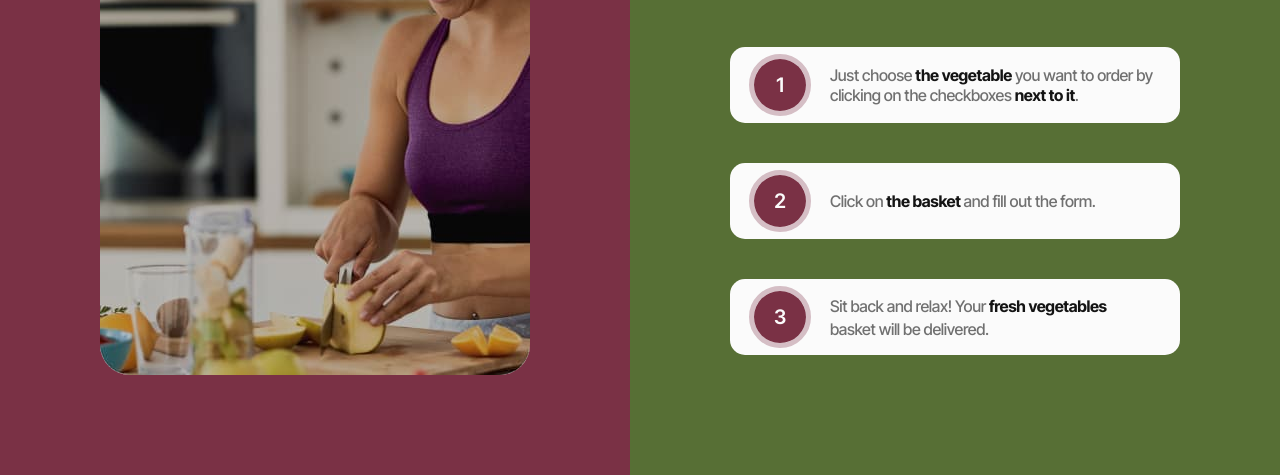
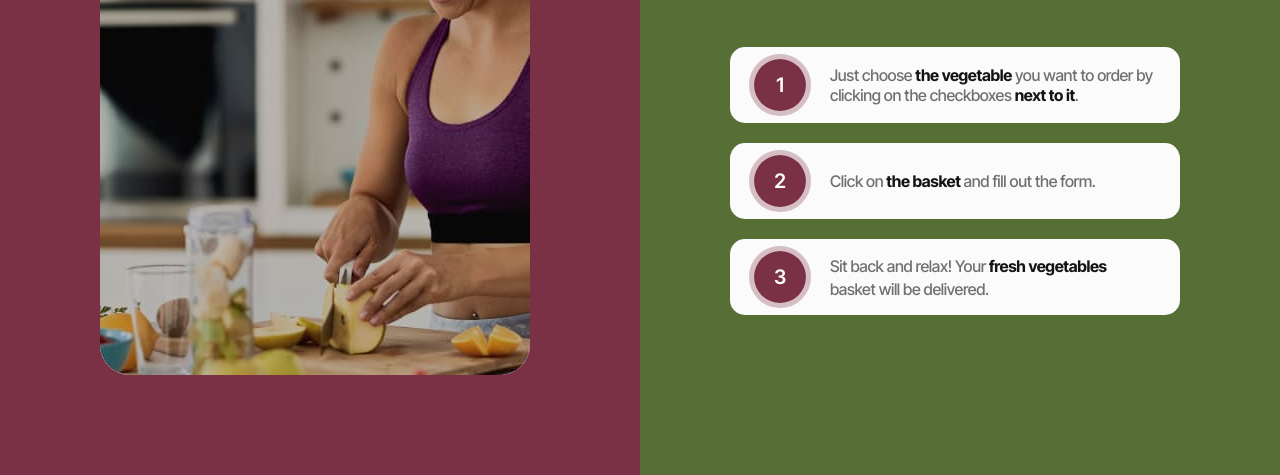
Before and after one commit to SkliarovskaAnastasiia/CodeWizards-team, a website built with Vite: page src/index.html in a window 1280 px wide. Shown: the part 354-829 px from the top of the page. Built offline with nearby package versions, Linux system fonts and the light colour scheme.

Commit message:
Add changes

```diff
--- a/src/css/how-it-works.css
+++ b/src/css/how-it-works.css
@@ -1,16 +1,25 @@
 /* ================================================= MOBILE 👇
 ========================================= */
 .how-it-works-section {
+  background-image: linear-gradient(#576f35, #576f35);
+  background-repeat: no-repeat;
+  background-position: 0 530px;
+}
+.how-it-works-container {
+  padding: 0;
+}
+/* .how-it-works-content-wrapper {
   display: flex;
   flex-direction: column;
+} */
+.how-it-works-img-wrapper {
+  padding: 40px 20px;
 }
 .how-it-works-img {
-  margin: 40px auto;
   border-radius: 30px;
 }
-.how-it-works-content-section {
-  background-color: #576f35;
-  display: flex;
+.how-it-works-text-section {
+  padding: 80px 20px;
 }
 .how-it-works-first-description {
   font-weight: 600;
@@ -83,8 +92,17 @@
 ================================================= TABLET 👇
 ========================================= */
 @media screen and (min-width: 768px) {
-  .how-it-works-img {
-    margin: 100px auto;
+  .how-it-works-section {
+    background-position: 0 840px;
+  }
+  .how-it-works-container {
+    padding: 0;
+  }
+  .how-it-works-img-wrapper {
+    padding: 100px 64px;
+  }
+  .how-it-works-text-section {
+    padding: 100px 159px;
   }
   .how-it-works-first-description {
     font-size: 32px;
@@ -98,10 +116,6 @@
     margin-bottom: 40px;
   }
   .how-it-works-list {
-    display: flex;
-    flex-direction: column;
-    gap: 20px;
-    counter-reset: item 0;
     max-width: 450px;
   }
   .how-it-works-list-item {
@@ -114,10 +128,24 @@
 ========================================= */
 @media screen and (min-width: 1280px) {
   .how-it-works-section {
-    flex-direction: row;
+    background-size: 50% 100%;
+    background-position: 100% 0;
+  }
+
+  .how-it-works-container {
+    padding: 0;
+  }
+  .how-it-works-content-wrapper {
+    display: flex;
     justify-content: space-between;
   }
-
+  .how-it-works-img-wrapper {
+    padding: 100px;
+  }
+  .how-it-works-text-section {
+    padding: 100px;
+    max-width: 650px;
+  }
   .how-it-works-second-description {
     margin-bottom: 50px;
   }
--- a/src/partials/how-it-works.html
+++ b/src/partials/how-it-works.html
@@ -1,6 +1,8 @@
 <section class="how-it-works-section" id="how-it-works">
-  <div class="container">
+  <div class="how-it-works-container container">
     <h2 class="how-it-works-title visually-hidden">How it works</h2>
+    <div class="how-it-works-content-wrapper">
+      <div class="how-it-works-img-wrapper">
         <picture>
           <source
             srcset="
@@ -38,8 +40,7 @@
           />
         </picture>
       </div>
-  <div class="how-it-works-content-section section-paddings">
-    <div class="container">
+      <div class="how-it-works-text-section section-paddings">
         <p class="how-it-works-first-description">
           To order your
           <span class="how-it-works-first-description-accent">vegetable</span>
@@ -48,22 +49,22 @@
         </p>
         <p class="how-it-works-second-description">
           Our baskets are assembled with care and delivered straight to your
-        doorstep, so you can enjoy the taste of fresh fruit without ever leaving
-        your home.
+          doorstep, so you can enjoy the taste of fresh fruit without ever
+          leaving your home.
         </p>
         <ol class="how-it-works-list">
           <li class="how-it-works-list-item">
             <p class="how-it-works-list-text">
               Just choose
-            <span class="how-it-works-list-item-accent">the vegetable</span> you
-            want to order by clicking on the checkboxes
+              <span class="how-it-works-list-item-accent">the vegetable</span>
+              you want to order by clicking on the checkboxes
               <span class="how-it-works-list-item-accent">next to it</span>.
             </p>
           </li>
           <li class="how-it-works-list-item">
             Click on
-          <span class="how-it-works-list-item-accent">the basket</span> and fill
-          out the form.
+            <span class="how-it-works-list-item-accent">the basket</span> and
+            fill out the form.
           </li>
           <li class="how-it-works-list-item">
             Sit back and relax! Your
@@ -73,4 +74,5 @@
         </ol>
       </div>
     </div>
+  </div>
 </section>
```
Lines whose indentation alone changed are shown as unchanged.
